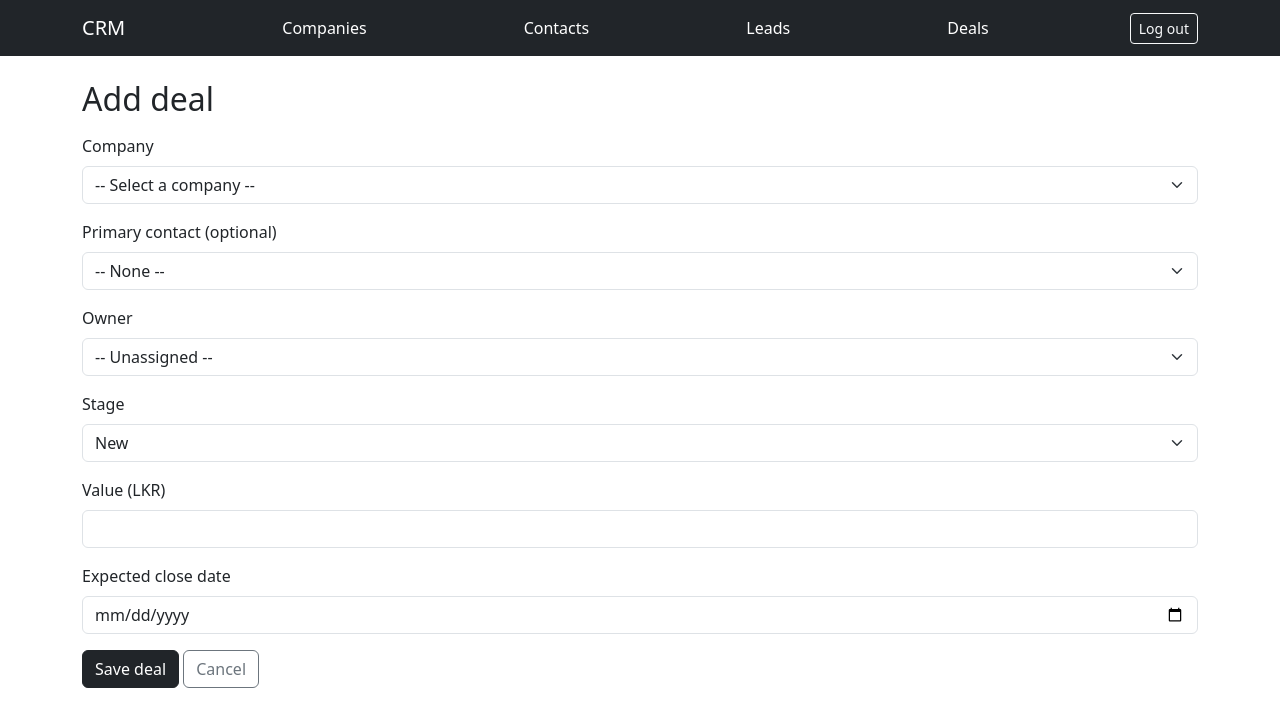
After one commit to IsuriAngelica/CRM-Project, a Flask app: page /deals/add in a window 1280 px wide. The commit adds this page. Shown: the top 727 px of the page. Run offline with Flask 3, Linux system fonts and the light colour scheme; the visitor is signed in with stand-in values (Sample User, id 1); data comes from the database, SQL or seed files in the repository; data that the repository does not hold is empty.

Commit message:
Add Deals CRUD linked to Company, Contact, and Owner (CRM-8 complete)

```diff
--- a/app.py
+++ b/app.py
@@ -1,3 +1,4 @@
+from datetime import datetime
 from flask import Flask, render_template, redirect, url_for, request, flash
 from flask_migrate import Migrate
 from flask_login import LoginManager, login_user, logout_user, login_required, current_user
@@ -177,5 +178,54 @@ def edit_lead(lead_id):
     return render_template("lead_form.html", lead=lead, companies=all_companies, users=all_users)
 
 
+@app.route("/deals")
+@login_required
+def deals():
+    all_deals = models.Deal.query.order_by(models.Deal.id.desc()).all()
+    return render_template("deals_list.html", deals=all_deals)
+
+
+@app.route("/deals/add", methods=["GET", "POST"])
+@login_required
+def add_deal():
+    all_companies = models.Company.query.order_by(models.Company.name).all()
+    all_contacts = models.Contact.query.order_by(models.Contact.name).all()
+    all_users = models.User.query.order_by(models.User.name).all()
+    if request.method == "POST":
+        close_date_str = request.form.get("close_date")
+        deal = models.Deal(
+            company_id=request.form.get("company_id"),
+            contact_id=request.form.get("contact_id") or None,
+            owner_id=request.form.get("owner_id") or None,
+            stage=request.form.get("stage"),
+            value=request.form.get("value") or None,
+            close_date=datetime.strptime(close_date_str, "%Y-%m-%d").date() if close_date_str else None,
+        )
+        db.session.add(deal)
+        db.session.commit()
+        return redirect(url_for("deals"))
+    return render_template("deal_form.html", companies=all_companies, contacts=all_contacts, users=all_users)
+
+
+@app.route("/deals/<int:deal_id>/edit", methods=["GET", "POST"])
+@login_required
+def edit_deal(deal_id):
+    deal = models.Deal.query.get_or_404(deal_id)
+    all_companies = models.Company.query.order_by(models.Company.name).all()
+    all_contacts = models.Contact.query.order_by(models.Contact.name).all()
+    all_users = models.User.query.order_by(models.User.name).all()
+    if request.method == "POST":
+        close_date_str = request.form.get("close_date")
+        deal.company_id = request.form.get("company_id")
+        deal.contact_id = request.form.get("contact_id") or None
+        deal.owner_id = request.form.get("owner_id") or None
+        deal.stage = request.form.get("stage")
+        deal.value = request.form.get("value") or None
+        deal.close_date = datetime.strptime(close_date_str, "%Y-%m-%d").date() if close_date_str else None
+        db.session.commit()
+        return redirect(url_for("deals"))
+    return render_template("deal_form.html", deal=deal, companies=all_companies, contacts=all_contacts, users=all_users)
+
+
 if __name__ == "__main__":
     app.run(debug=True)
--- a/templates/base.html
+++ b/templates/base.html
@@ -13,6 +13,7 @@
         <a href="{{ url_for('companies') }}" class="text-white text-decoration-none">Companies</a>
         <a href="{{ url_for('contacts') }}" class="text-white text-decoration-none ms-3">Contacts</a>
         <a href="{{ url_for('leads') }}" class="text-white text-decoration-none ms-3">Leads</a>
+        <a href="{{ url_for('deals') }}" class="text-white text-decoration-none ms-3">Deals</a>
         <a href="{{ url_for('logout') }}" class="btn btn-outline-light btn-sm">Log out</a>
       {% endif %}
     </div>
--- /dev/null
+++ b/templates/deal_form.html
@@ -0,0 +1,57 @@
+{% extends "base.html" %}
+{% block content %}
+<h2 class="mb-3">{{ "Edit deal" if deal else "Add deal" }}</h2>
+<form method="POST">
+  <div class="mb-3">
+    <label class="form-label">Company</label>
+    <select name="company_id" class="form-select" required>
+      <option value="">-- Select a company --</option>
+      {% for company in companies %}
+        <option value="{{ company.id }}" {% if deal and deal.company_id == company.id %}selected{% endif %}>
+          {{ company.name }}
+        </option>
+      {% endfor %}
+    </select>
+  </div>
+  <div class="mb-3">
+    <label class="form-label">Primary contact (optional)</label>
+    <select name="contact_id" class="form-select">
+      <option value="">-- None --</option>
+      {% for contact in contacts %}
+        <option value="{{ contact.id }}" {% if deal and deal.contact_id == contact.id %}selected{% endif %}>
+          {{ contact.name }} ({{ contact.company.name }})
+        </option>
+      {% endfor %}
+    </select>
+  </div>
+  <div class="mb-3">
+    <label class="form-label">Owner</label>
+    <select name="owner_id" class="form-select">
+      <option value="">-- Unassigned --</option>
+      {% for user in users %}
+        <option value="{{ user.id }}" {% if deal and deal.owner_id == user.id %}selected{% endif %}>
+          {{ user.name }}
+        </option>
+      {% endfor %}
+    </select>
+  </div>
+  <div class="mb-3">
+    <label class="form-label">Stage</label>
+    <select name="stage" class="form-select">
+      {% for s in ["new", "contacted", "proposal", "negotiation", "won", "lost"] %}
+        <option value="{{ s }}" {% if deal and deal.stage == s %}selected{% endif %}>{{ s|capitalize }}</option>
+      {% endfor %}
+    </select>
+  </div>
+  <div class="mb-3">
+    <label class="form-label">Value (LKR)</label>
+    <input type="number" step="0.01" name="value" class="form-control" value="{{ deal.value if deal else '' }}">
+  </div>
+  <div class="mb-3">
+    <label class="form-label">Expected close date</label>
+    <input type="date" name="close_date" class="form-control" value="{{ deal.close_date if deal else '' }}">
+  </div>
+  <button type="submit" class="btn btn-dark">Save deal</button>
+  <a href="{{ url_for('deals') }}" class="btn btn-outline-secondary">Cancel</a>
+</form>
+{% endblock %}
```
Also changed, not shown: templates/deals_list.html (added, +35 -0 lines).
